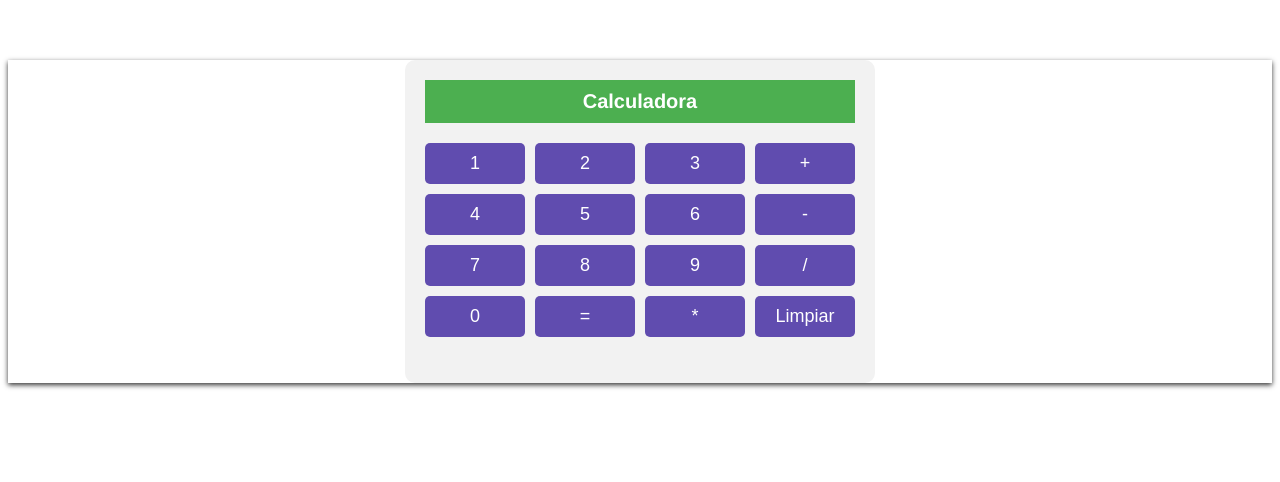
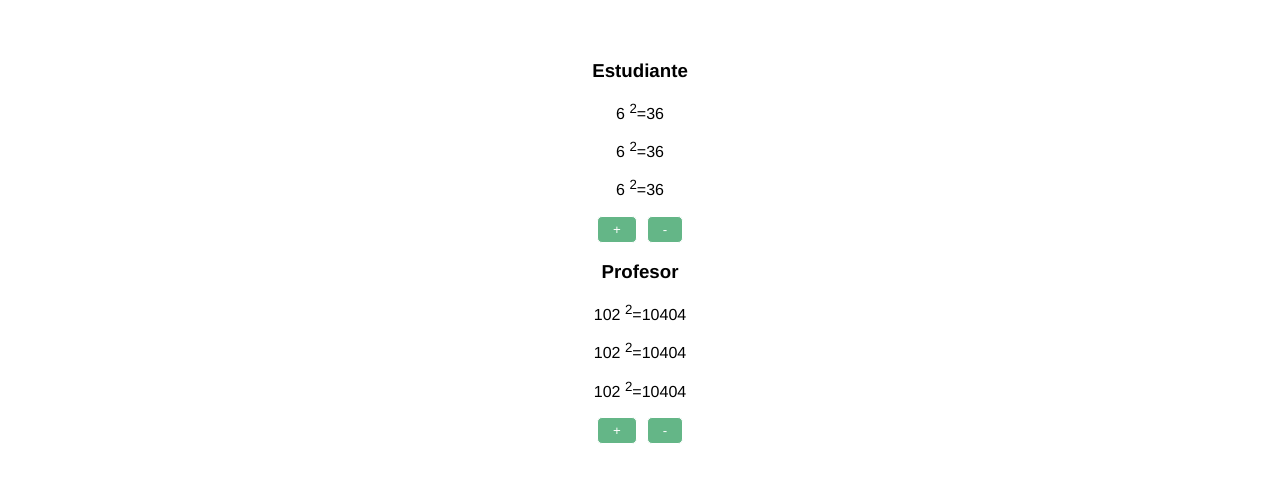
Before and after one commit to Christian-Moya123/pw_u2_v_p4_cm, a Vue app: page / in a window 1280 px wide. Shown: the top 482 px of the page. Built offline with nearby package versions, Linux system fonts and the light colour scheme.

Commit message:
TALLER 19: Manejo de Props en componentes Vue.JS

```diff
--- a/src/App.vue
+++ b/src/App.vue
@@ -1,30 +1,30 @@
 <template>
 
-  <calculadora></calculadora>
+  <Contador titulo="Estudiante" v-bind:inicio="4+2"/>
+  <Contador titulo= "Profesor" :inicio = "102"/>
+  <!-- <Calculadora/> -->
+</template>
 
 
-</template>
-
 <script>
-
-import Calculadora from './components/Calculadora.vue'
-
+  import Contador from './components/Contador.vue' //Referencia del componente
+  //import Calculadora from './components/Calculadora.vue';
 export default {
   name: 'App',
   components: {
-    Calculadora
+  Contador,
+
   }
 }
 </script>
 
-
 <style>
-#app {
+ #app {
   font-family: Avenir, Helvetica, Arial, sans-serif;
   -webkit-font-smoothing: antialiased;
   -moz-osx-font-smoothing: grayscale;
   text-align: center;
-  color: #2c3e50;
+  /* color: #2c3e50; */
   margin-top: 60px;
 }
 </style>
--- /dev/null
+++ b/src/components/Contador.vue
@@ -0,0 +1,71 @@
+<template>
+	<h3>{{ evaluarTitulo}}</h3>
+	<p>{{ numero }} <sup>2</sup>={{ obtenerCuadradoComputado }}</p>
+	<p>{{ numero }} <sup>2</sup>={{ obtenerCuadradoComputado }}</p>
+	<p>{{ numero }} <sup>2</sup>={{ obtenerCuadradoComputado }}</p>
+	<button @click="aumentarNumero()">+</button>
+	<button v-on:click="disminuirNumero()">-</button>
+</template>
+
+<script>
+	export default {
+		name: "Contador", //Nombre del componente
+
+		data() {
+			return {
+				numero : this.inicio,
+				tituloComponente: this.titulo,
+			};
+		},
+		methods: {
+			obtenerCuadrado() {
+				console.log("Entro al metodo cuadrado");
+				return this.numero * this.numero;
+			},
+			aumentarNumero() {
+				this.numero++;
+			},
+			disminuirNumero() {
+				this.numero--;
+			},
+		},
+		computed: {
+			obtenerCuadradoComputado() {
+				console.log("Entro al metodo cuadrado computado");
+				return this.numero * this.numero;
+			},
+
+			evaluarTitulo(){
+				return this.tituloComponente || 'Valor por defecto';
+			}
+		},
+		props:{
+			titulo: String,
+			inicio: {
+				type: Number,
+				required: false,
+				default:6,
+
+				validator(value){
+					return value > 100 //un boolean
+				}
+			}
+		}
+	};
+</script>
+
+<style>
+	button {
+		background-color: #64b687;
+		border-radius: 5px;
+		border: 1px solid white;
+		color: white;
+		cursor: pointer;
+		margin: 0 5px;
+		padding: 5px 15px;
+	}
+
+	button:hover {
+		background-color: #549972;
+	}
+</style>
```
